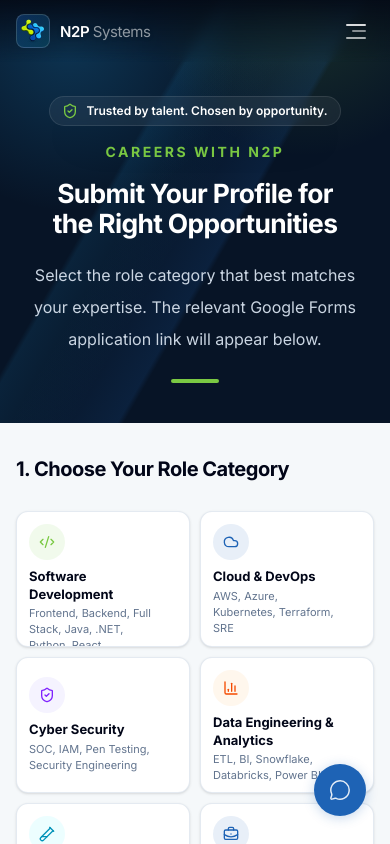
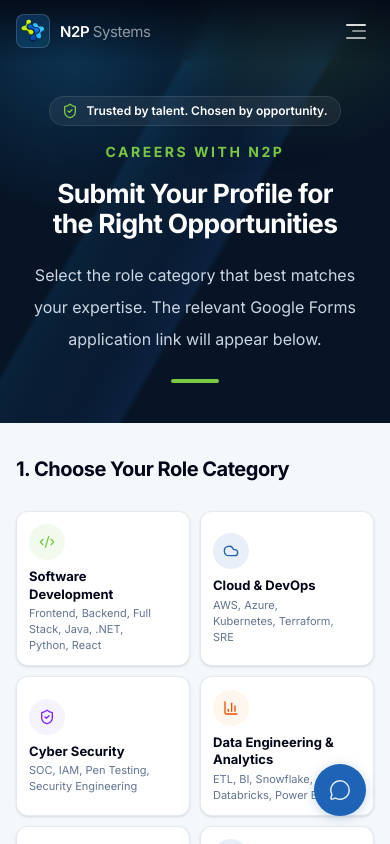
Before and after one commit to mainak643/n2psystems, a Next.js app: page /resume in a window 390 px wide. Shown: the top 844 px of the page. Built offline with nearby package versions, Linux system fonts and the light colour scheme.

Commit message:
fix(resume): resolve mobile text clipping by using dynamic grid row heights with min-height

```diff
--- a/components/resume/resume-form-client.tsx
+++ b/components/resume/resume-form-client.tsx
@@ -144,8 +144,8 @@ export function ResumeFormClient() {
           </h2>
         </div>
 
-        {/* ↓ Mobile: 2-col grid with fixed row height so all rows are equal. sm+ unchanged. */}
-        <div className="grid grid-cols-2 auto-rows-[8.5rem] gap-2.5 sm:auto-rows-auto sm:gap-4 sm:grid-cols-2 lg:grid-cols-4">
+        {/* ↓ Mobile: 2-col grid with auto-adjusting row heights (stretching items in each row). */}
+        <div className="grid grid-cols-2 gap-2.5 sm:gap-4 lg:grid-cols-4">
           {CATEGORIES.map(({ key, name, description, icon: Icon, accent }) => {
             const selected = selectedKey === key
 
@@ -156,8 +156,8 @@ export function ResumeFormClient() {
                 aria-pressed={selected}
                 onClick={() => handleSelect(key)}
                 className={cn(
-                  // ↓ Mobile: row height from auto-rows; just needs padding + full height fill
-                  "group relative h-full sm:min-h-28 overflow-hidden rounded-xl border bg-white p-3 sm:p-4 text-left shadow-sm outline-none",
+                  // ↓ Mobile: dynamic heights with a solid min-height to ensure visual consistency
+                  "group relative min-h-[140px] sm:min-h-28 h-full overflow-hidden rounded-xl border bg-white p-3 sm:p-4 text-left shadow-sm outline-none",
                   "transition-all duration-300 ease-out hover:-translate-y-1 hover:border-signature-blue/30 hover:shadow-[0_18px_42px_rgba(15,23,42,0.10)]",
                   "focus-visible:ring-2 focus-visible:ring-signature-blue/25",
                   selected
```
